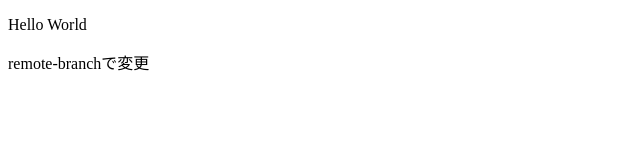
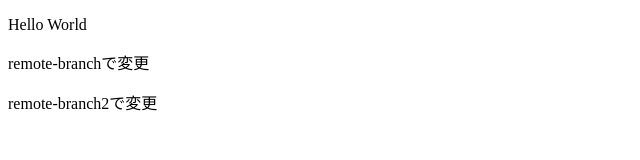
Before and after one commit to s-miura7/github-fjord, a plain HTML site: page index.html in a window 1280 px wide. Shown: the whole page, without its empty margins (0-640 px from the left). Drawn offline with Linux system fonts and the light colour scheme.

Commit message:
競合を解決

```diff
--- a/index.html
+++ b/index.html
@@ -25,5 +25,6 @@
   <body>
     <p>Hello World</p>
     <p>remote-branchで変更</p>
+    <p>remote-branch2で変更</p>
   </body>
 </html>
```
